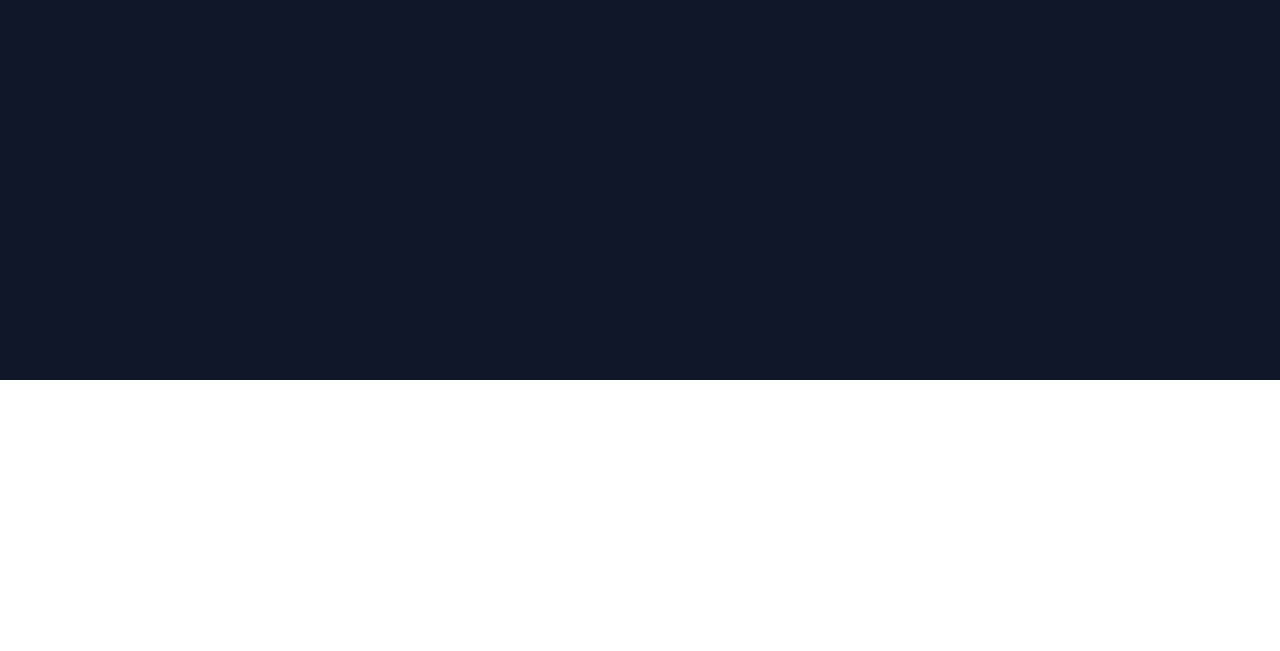
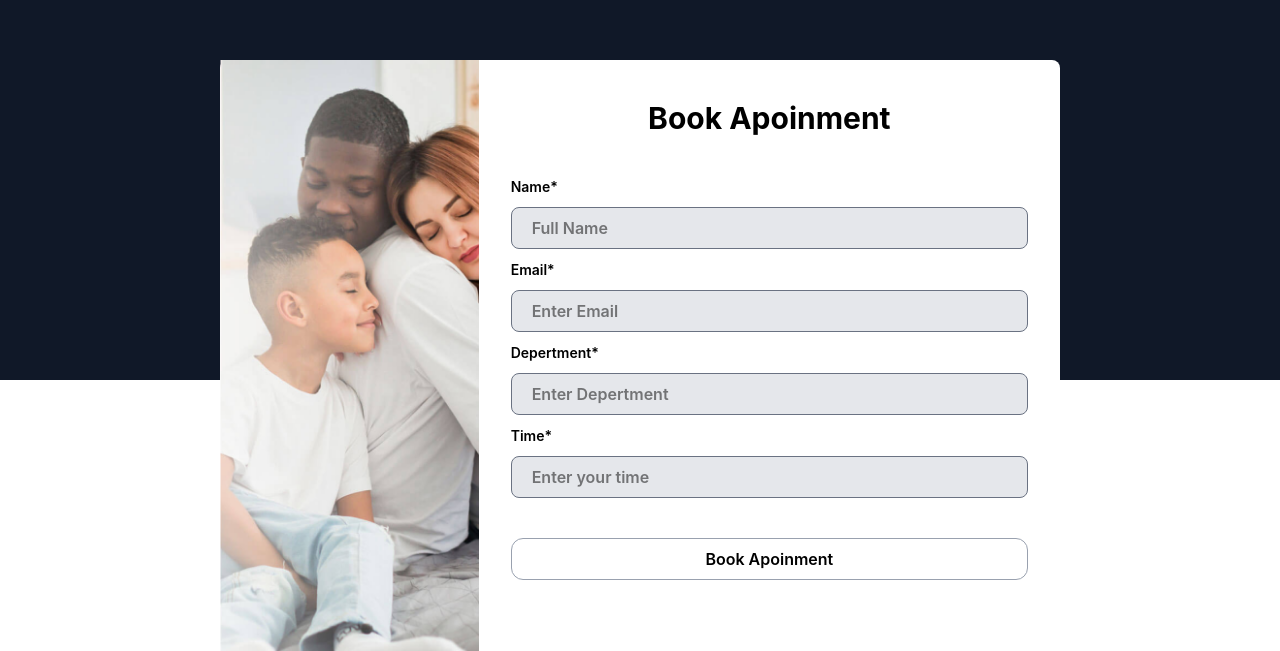
Before and after one commit to devjihad/Guardian_lifeinsurance, a React (Vite) app: page / in a window 1280 px wide. Shown: the part 3332-3983 px from the top of the page. Before the commit the page ends 3712 px from the top, so only its background shows below. Built offline with nearby package versions, Linux system fonts and the light colour scheme.

Commit message:
booking section done

```diff
--- a/src/Component/Home/Apointment.jsx
+++ b/src/Component/Home/Apointment.jsx
@@ -1,9 +1,10 @@
 import React from 'react';
 import rightbg from '../../assets/rightbg.png'
+import right from '../../assets/media.png'
 const Apointment = () => {
     return (
-        <div className='bg-gray-900 mt-20'>
-            <div className=' container  min-h-screen'>
+        <div className='bg-gray-900 mt-20 relative'>
+            <div className=' container  min-h-200'>
             <div className='py-16 flex justify-between items-center text-white'>
                 <div >
                     <h3 className='text-4xl font-semibold mb-3'>We Have Branches All <br />Over The World</h3>
@@ -13,6 +14,41 @@ const Apointment = () => {
                 <img src={rightbg} alt="" />
             </div>
              </div>
+
+           <div className='absolute top-120 right-1/2 translate-x-1/2'>
+             <div className=' bg-white w-210 flex rounded-lg '>
+                <div className='w-1/3 '>
+                    <img src={right} alt="" />
+                </div>
+                <div className='w-2/3 mx-8'>
+                    <h4 className='text-3xl font-bold text-center my-10 '>Book Apoinment</h4>
+                    <div className='flex flex-col gap-2.5 mb-2.5 '>
+                        <label htmlFor="" className='text-[14px] font-semibold'>Name*</label>
+                        <input type="text" placeholder='Full Name' className='py-2 px-5 border border-gray-500 rounded-lg outline-0 bg-gray-200 text-[16px] font-semibold'/>
+                    </div>
+
+                    <div className='flex flex-col gap-2.5 mb-2.5'>
+                        <label htmlFor="" className='text-[14px] font-semibold'>Email*</label>
+                        <input type="text" placeholder='Enter Email' className='py-2 px-5 border border-gray-500 rounded-lg outline-0 bg-gray-200 text-[16px] font-semibold'/>
+                    </div>
+
+                    <div className='flex flex-col gap-2.5 mb-2.5'>
+                        <label htmlFor="" className='text-[14px] font-semibold'>Depertment*</label>
+                        <input type="text" placeholder='Enter Depertment' className='py-2 px-5 border border-gray-500 rounded-lg outline-0 bg-gray-200 text-[16px] font-semibold'/>
+                    </div>
+
+                    <div className='flex flex-col gap-2.5 mb-10'>
+                        <label htmlFor="" className='text-[14px] font-semibold'>Time*</label>
+                        <input type="text" placeholder='Enter your time' className='py-2 px-5 border border-gray-500 rounded-lg outline-0 bg-gray-200 text-[16px] font-semibold'/>
+                    </div>
+
+                    <button className="px-5 py-2 w-full text-center  border border-gray-400 rounded-xl font-semibold   text-[16px] hover:bg-button hover:text-white "> Book Apoinment</button>
+
+
+                </div>
+            </div>
+           </div>
+
         </div>
     );
 };
```
